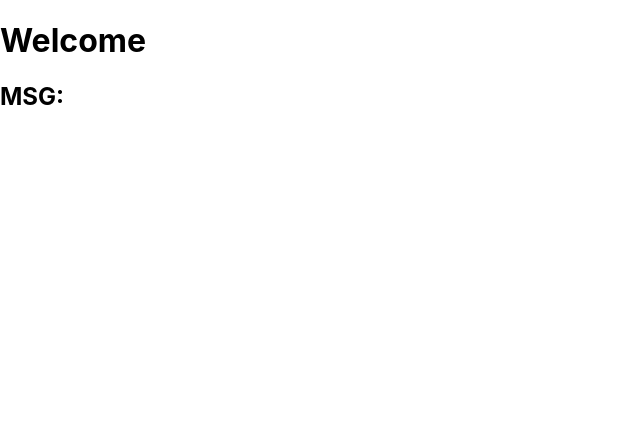
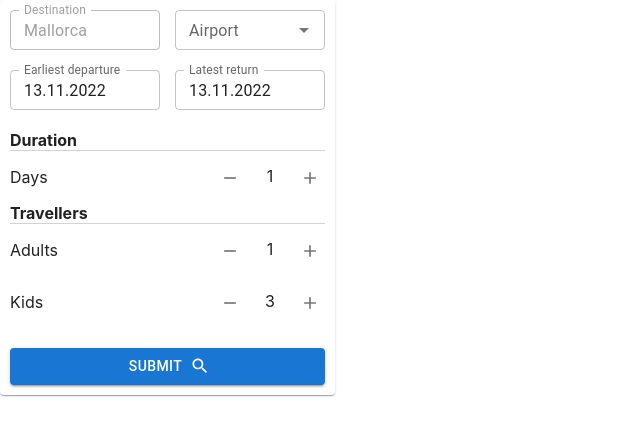
Before and after one commit to dam1ani/check24-challenge, a React (Vite) app: page / in a window 1280 px wide. Shown: the top 436 px of the page, without its empty margins (0-640 px from the left). Built offline with nearby package versions, Linux system fonts and the light colour scheme; no server answers.

Commit message:
Add search component

```diff
--- a/package.json
+++ b/package.json
@@ -29,6 +29,12 @@
     "vite": "^3.2.3"
   },
   "dependencies": {
+    "@emotion/react": "^11.10.5",
+    "@emotion/styled": "^11.10.5",
+    "@mui/icons-material": "^5.10.9",
+    "@mui/material": "^5.10.13",
+    "@mui/x-date-pickers": "^5.0.8",
+    "dayjs": "^1.11.6",
     "dotenv": "^16.0.3",
     "express": "^4.18.2",
     "mysql": "^2.18.1",
--- a/src/frontend/App.tsx
+++ b/src/frontend/App.tsx
@@ -1,4 +1,5 @@
 import React, { useEffect, useState } from 'react';
+import Search from './components/Search';
 
 function App(): JSX.Element {
   const [count, setCount] = useState<number>(0);
@@ -19,10 +20,7 @@ function App(): JSX.Element {
   }, [])
   return (
     <>
-      <div>
-        <h1>Welcome</h1>
-        <h2>MSG: {msg}</h2>
-      </div>
+      <Search />
     </>
   );
 }
--- /dev/null
+++ b/src/frontend/components/Counter.tsx
@@ -0,0 +1,38 @@
+import Add from '@mui/icons-material/Add';
+import Remove from '@mui/icons-material/Remove';
+import IconButton from '@mui/material/IconButton';
+import * as React from 'react'
+
+type AdderProps = {
+  label: string;
+  value: number;
+  min: number;
+  onChange: (value: number) => void;
+};
+
+const Adder: React.FC<AdderProps> = ({ label, value, min, onChange }) => {
+  const add = (e: React.ChangeEvent<any>) => {
+    onChange(value + 1);
+  };
+  const subtract = (e: React.ChangeEvent<any>) => {
+    if (value <= min) return;
+    onChange(value - 1);
+  };
+
+  return (
+    <div className='adder-wrapper'>
+      {label && <p>{label}</p>}
+      <div>
+        <IconButton size='small' onClick={subtract}>
+          <Remove fontSize='small' />
+        </IconButton>
+        <input className='adder-input' type='text' value={value} readOnly />
+        <IconButton size='small' onClick={add}>
+          <Add fontSize='small' />
+        </IconButton>
+      </div>
+    </div>
+  );
+};
+
+export default Adder;
--- /dev/null
+++ b/src/frontend/components/DatePicker.tsx
@@ -0,0 +1,31 @@
+import * as React from 'react';
+import { DatePicker as MuiDatePicker } from '@mui/x-date-pickers/DatePicker';
+import { LocalizationProvider } from '@mui/x-date-pickers/LocalizationProvider';
+import { AdapterDayjs } from '@mui/x-date-pickers/AdapterDayjs';
+import TextField from '@mui/material/TextField';
+
+type DatePickerProps = {
+  label: string;
+  value: Date | number;
+  minDate: Date | number;
+  onChange: (value: number | Date | null, keyboardInputValue?: string | undefined) => void;
+};
+
+const DatePicker: React.FC<DatePickerProps> = (props) => {
+  const { label, value, minDate, onChange } = props;
+  return (
+    <LocalizationProvider dateAdapter={AdapterDayjs}>
+      <MuiDatePicker
+        label={label}
+        minDate={minDate}
+        inputFormat="DD.MM.YYYY"
+
+        value={value}
+        onChange={onChange}
+        renderInput={(params) => <TextField {...params} style={{ width: 150 }} size="small" />}
+      />
+    </LocalizationProvider>
+  )
+}
+
+export default DatePicker;
--- /dev/null
+++ b/src/frontend/components/Search.tsx
@@ -0,0 +1,75 @@
+import Autocomplete from '@mui/material/Autocomplete';
+import Button from '@mui/material/Button';
+import Paper from '@mui/material/Paper';
+import TextField from '@mui/material/TextField';
+import * as React from 'react';
+import { AIRPORTS } from './constants';
+import Adder from './Counter';
+import DatePicker from './DatePicker';
+import SearchIcon from '@mui/icons-material/Search';
+
+const Search = () => {
+  return (
+    <Paper style={{ width: 335 }}>
+      <form style={{ padding: 10 }}>
+        <div style={{ display: 'flex', justifyContent: 'space-between' }}>
+          <TextField
+            style={{ width: 150 }}
+            size='small'
+            label='Destination'
+            value='Mallorca'
+            disabled
+          />
+          <Autocomplete
+            style={{ width: 150 }}
+            size='small'
+            options={AIRPORTS}
+            renderInput={(params) => <TextField {...params} label='Airport' style={{ width: 150 }} size="small" />}
+          />
+        </div>
+        <br />
+        <div style={{ display: 'flex', justifyContent: 'space-between' }}>
+          <DatePicker
+            value={new Date()}
+            label="Earliest departure"
+            onChange={() => { }}
+            minDate={new Date()}
+          />
+          <DatePicker
+            value={new Date()}
+            label="Latest return"
+            onChange={() => { }}
+            minDate={new Date()}
+          />
+        </div>
+        <br />
+
+        <p style={{ borderBottom: '1px solid lightgrey', fontWeight: 'bold', margin: 0 }}>Duration</p>
+        <Adder
+          min={1}
+          label="Days"
+          onChange={() => { }}
+          value={1}
+        />
+
+        <p style={{ borderBottom: '1px solid lightgrey', fontWeight: 'bold', margin: 0 }}>Travellers</p>
+        <Adder
+          min={1}
+          label="Adults"
+          onChange={() => { }}
+          value={1}
+        />
+        <Adder
+          min={0}
+          label="Kids"
+          onChange={() => { }}
+          value={3}
+        />
+        <br />
+        <Button variant='contained' fullWidth endIcon={<SearchIcon />}>Submit</Button>
+      </form>
+    </Paper>
+  )
+}
+
+export default Search;
--- a/src/frontend/globals.css
+++ b/src/frontend/globals.css
@@ -10,3 +10,21 @@ code {
   font-family: source-code-pro, Menlo, Monaco, Consolas, 'Courier New',
     monospace;
 }
+
+.adder-wrapper {
+  display: flex;
+  justify-content: space-between;
+  align-items: center;
+}
+
+.adder-input {
+  all: unset;
+  padding: 5px;
+  width: 40px;
+  height: 20px;
+  background: none;
+  border: none;
+  outline: none;
+
+  text-align: center;
+}
```
Also changed, not shown: 1 other file (tests, documents, lock files or other folders).
